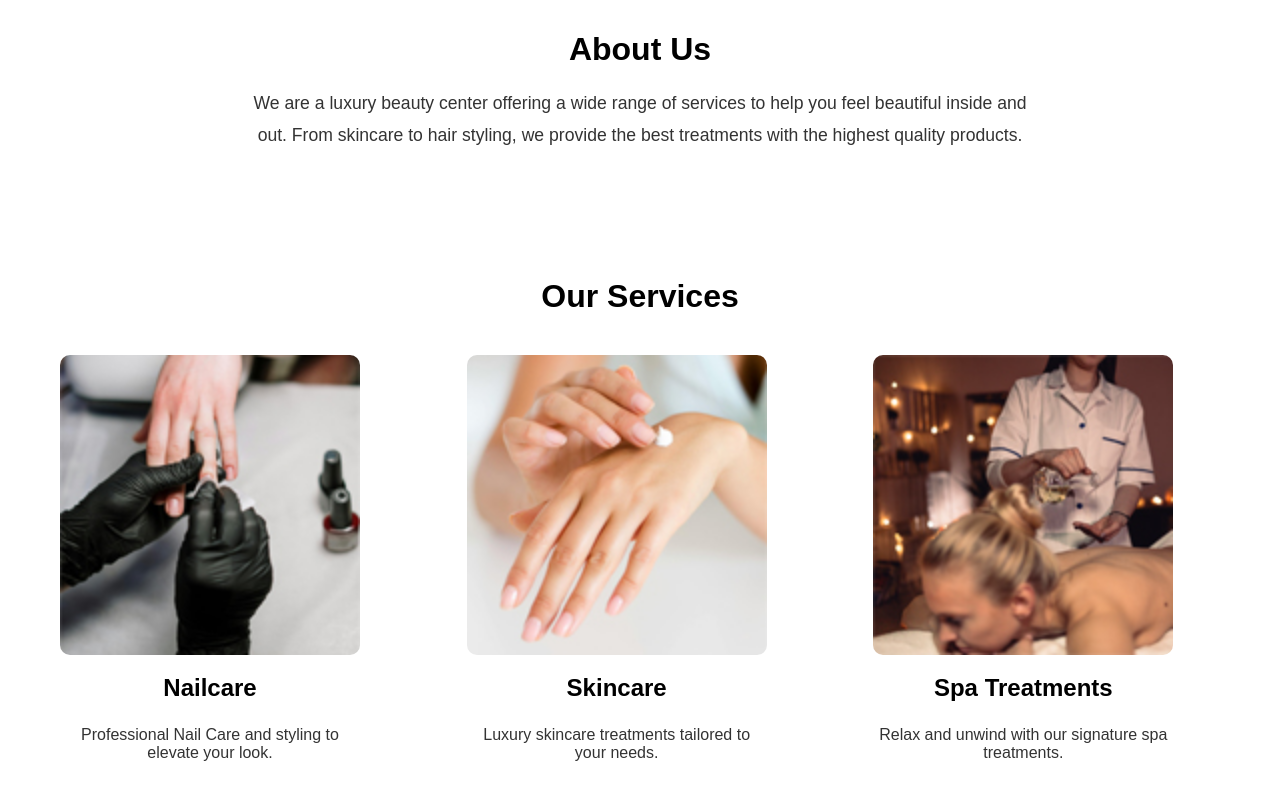
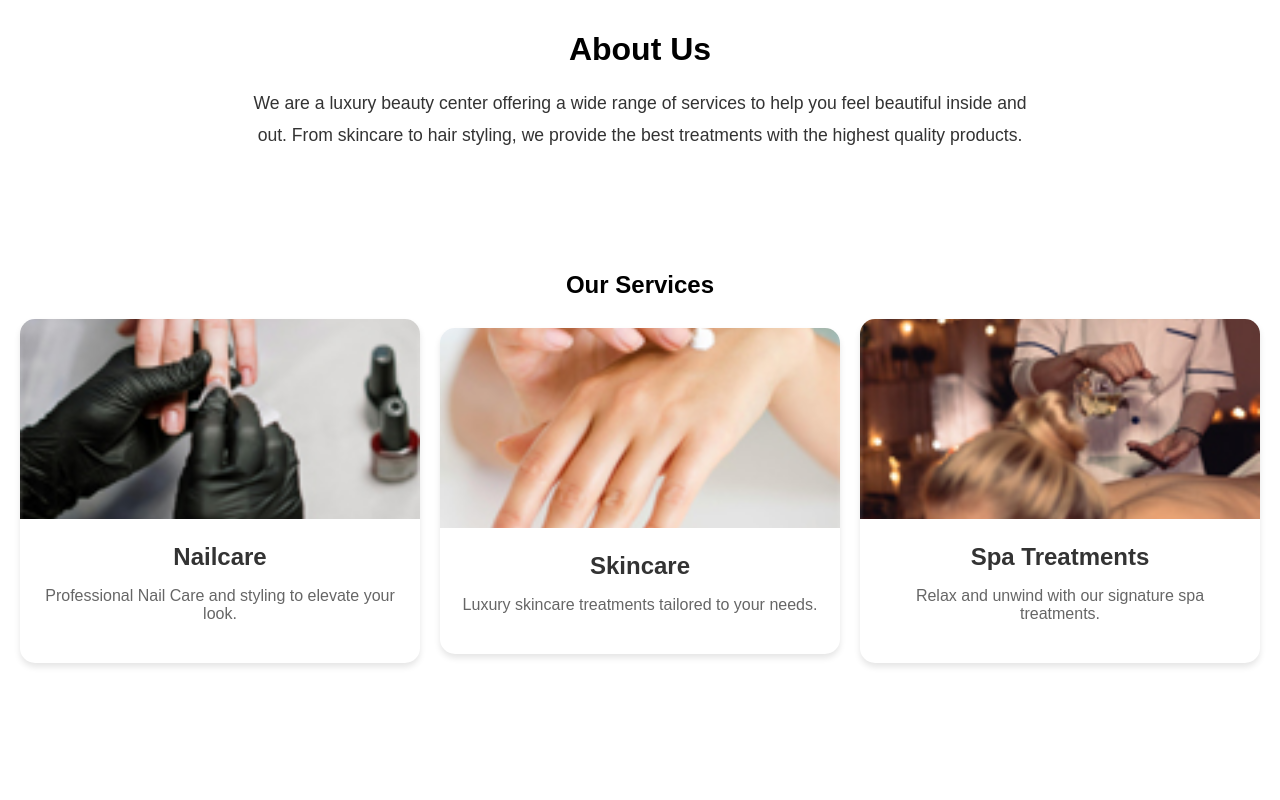
Before and after one commit to emreicoz07/myapp, a React (Create React App) app in the folder frontend/: page / in a window 1280 px wide. Shown: the part 762-1562 px from the top of the page. After the commit the page ends 1475 px from the top, so only its background shows below. Built offline with nearby package versions, Linux system fonts and the light colour scheme.

Commit message:
home and services css changed

```diff
--- a/frontend/src/assets/css/Home.css
+++ b/frontend/src/assets/css/Home.css
@@ -61,7 +61,7 @@
 }
 
 /* Services Section */
-.services {
+.home-services {
   padding: 50px 20px;
   text-align: center;
 }
@@ -72,36 +72,49 @@
 }
 
 /* Grid container - Hizmetlerin geniş ekranlarda ortalanması için max-width ekleniyor */
-.services-grid {
-  display: flex;
-  justify-content: center; /* Grid öğelerini ortalıyoruz */
-  align-items: flex-start; /* Kartların üstten hizalanmasını sağlıyoruz */
-  gap: 20px; /* Kartlar arasında boşluk bırakıyoruz */
-  flex-wrap: wrap; /* Kartların küçük ekranlarda alt alta gelmesini sağlıyoruz */
-  max-width: 1200px; /* Geniş ekranlarda max genişlik belirledik */
-  margin: 0 auto; /* Geniş ekranlarda grid yapısını ortalıyoruz */
+.home-services-grid {
+  display: grid;
+  grid-template-columns: repeat(auto-fit, minmax(250px, 1fr));
+  gap: 20px;
+  justify-content: center;
+  align-items: center;
+  max-width: 1400px; /* Geniş ekranlarda grid yapısının genişliğini sınırlıyoruz */
+  margin: 0 auto; /* Ortalamak için margin ayarı */
 }
+
 
 /* Hizmet kartları */
 .service-item {
-  max-width: 300px;
-  margin: 20px;
   text-align: center;
+  background-color: white;
+  border-radius: 15px;
+  box-shadow: 0 4px 6px rgba(0, 0, 0, 0.1);
+  overflow: hidden;
+  transition:
+    transform 0.3s ease,
+    box-shadow 0.3s ease;
 }
 
 .service-item img {
   width: 100%;
-  border-radius: 10px;
+  height: 200px;
+  object-fit: cover;
 }
 
 .service-item h3 {
   font-size: 1.5rem;
-  margin-top: 15px;
+  color: #333;
+  margin: 20px 0 10px 0;
 }
 
 .service-item p {
   font-size: 1rem;
-  margin-top: 10px;
+  color: #666;
+  padding: 0 20px 20px;
+}
+.service-item:hover {
+  transform: translateY(-5px);
+  box-shadow: 0 6px 12px rgba(0, 0, 0, 0.2);
 }
 
 /* Büyük ekranlarda görsel uyum için medya sorgusu */
@@ -110,3 +123,15 @@
     justify-content: space-between; /* Büyük ekranlarda kartların daha geniş aralıklarla yayılmasını sağlıyoruz */
   }
 }
+/* Mobil uyumluluk için medya sorgusu */
+@media (max-width: 768px) {
+  .home-services-grid {
+    grid-template-columns: repeat(auto-fit, minmax(250px, 3fr));
+  }
+
+  .service-item {
+    max-width: 100%; /* Kartların küçük ekranlarda daha küçük görünmesini sağlar */
+    margin: 10px auto; /* Her kartı ortalar */
+    width: 350px;
+  }
+}
--- a/frontend/src/assets/css/Services.css
+++ b/frontend/src/assets/css/Services.css
@@ -23,9 +23,11 @@
 .services-grid {
   display: grid;
   grid-template-columns: repeat(auto-fit, minmax(250px, 1fr));
-  gap: 20px;
+  gap: 30px;
   justify-content: center;
+  max-width: 1400px; /* Geniş ekranlarda grid yapısının genişliğini sınırlıyoruz */
   align-items: center;
+  margin: 0 auto;
 }
 
 /* Hizmet kartlarının stili */
--- a/frontend/src/components/Home.tsx
+++ b/frontend/src/components/Home.tsx
@@ -26,9 +26,9 @@ const Home: React.FC = () => (
     </section>
 
     {/* Services Section */}
-    <section className="services">
+    <section className="home-services">
       <h2>Our Services</h2>
-      <div className="services-grid">
+      <div className="home-services-grid">
         <div className="service-item">
           <img src="/assets/images/nail.jpg" alt="Nail Care" />
           <h3>Nailcare</h3>
```
Also changed, not shown: 3 other files (tests, documents, lock files or other folders).
